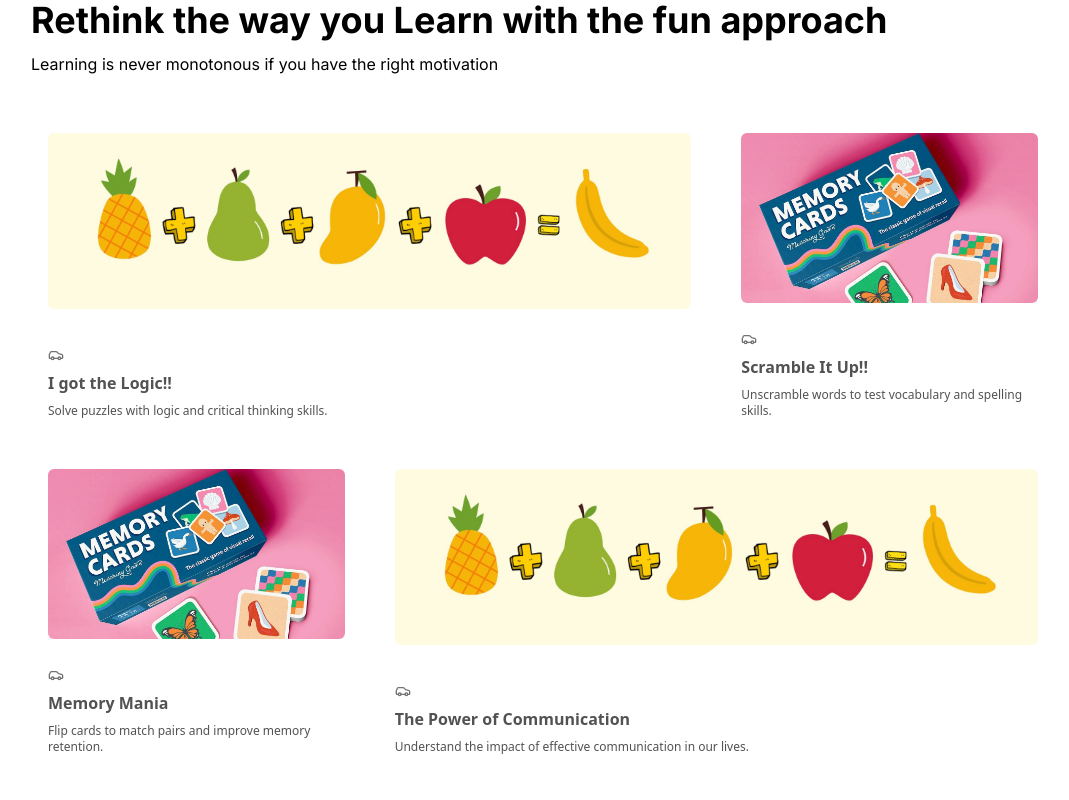
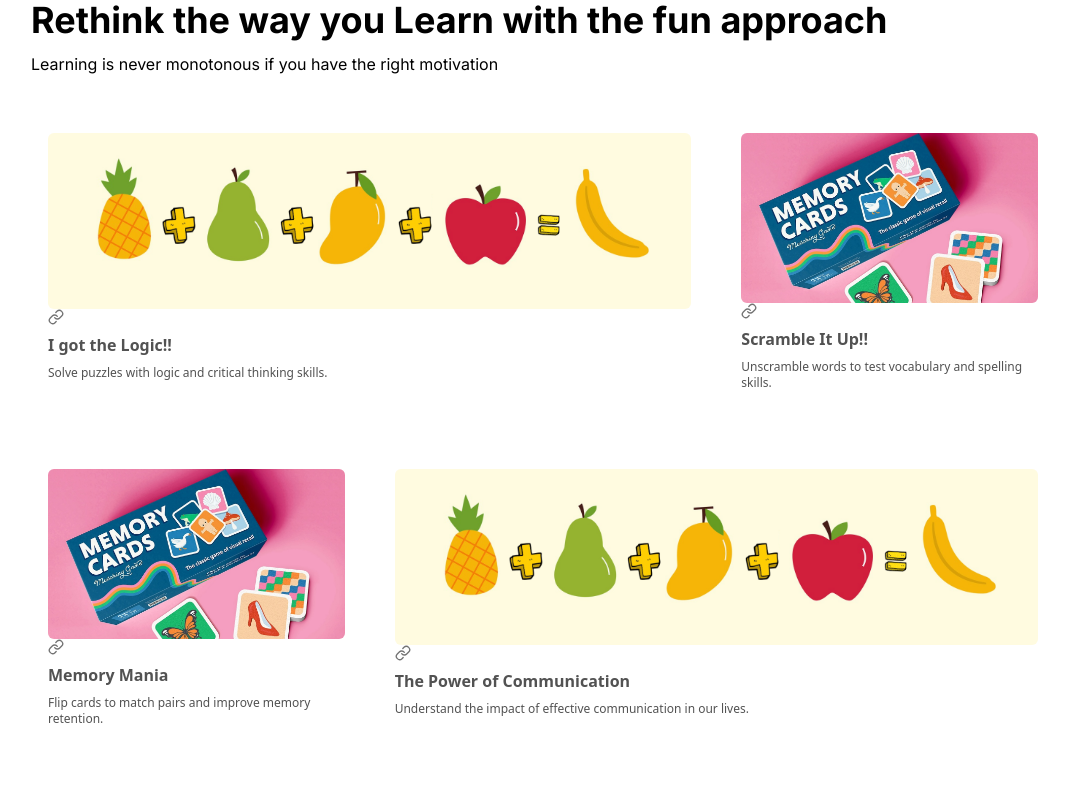
Before and after one commit to Alstudd/Think-Labs, a Next.js app in the folder devopia-paypal-mafia/: page / in a window 1280 px wide. Shown: the part 2240-3040 px from the top of the page, without its empty margins (97-1166 px from the left). Built offline with nearby package versions, Linux system fonts and the light colour scheme; no server answers.

Commit message:
Edited Dash

```diff
--- a/devopia-paypal-mafia/src/app/dashboard/page.tsx
+++ b/devopia-paypal-mafia/src/app/dashboard/page.tsx
@@ -1,26 +1,28 @@
-import { getAuthSession } from '@/lib/nextauth'
-import { redirect } from 'next/navigation'
-import React from 'react'
+import { getAuthSession } from "@/lib/nextauth";
+import { redirect } from "next/navigation";
+import React from "react";
 import DetailsDialog from "@/components/DetailsDialog";
 import HistoryCard from "@/components/dashboard/HistoryCard";
 import HotTopicsCard from "@/components/dashboard/HotTopicsCard";
 import QuizMeCard from "@/components/dashboard/QuizMeCard";
 import RecentActivityCard from "@/components/dashboard/RecentActivityCard";
-import Navbar from '@/components/Navbar';
-import CreateACourseCard from '@/components/dashboard/CreateACourseCard';
-import CourseGalleryCard from '@/components/dashboard/CourseGalleryCard';
+import Navbar from "@/components/Navbar";
+import CreateACourseCard from "@/components/dashboard/CreateACourseCard";
+import CourseGalleryCard from "@/components/dashboard/CourseGalleryCard";
+import { BentoGridSecondDemo } from "@/components/main/BentoGridSecondDemo";
+import Image from "next/image";
 
-type Props = {}
+type Props = {};
 
 export const metadata = {
   title: "Dashboard 👨‍💻",
   description: "Dashboard",
-}
+};
 
 const page = async (props: Props) => {
-  const session = await getAuthSession()
+  const session = await getAuthSession();
   if (!session?.user) {
-    return redirect("/")
+    return redirect("/");
   }
   return (
     <div>
@@ -43,9 +45,44 @@ const page = async (props: Props) => {
           <HotTopicsCard />
           <RecentActivityCard />
         </div>
+        <div className="w-[80%] mx-auto py-10 text-black dark:text-white">
+          <h1 className="text-4xl font-bold mb-3 ">
+            Rethink the way you Learn with the fun approach
+          </h1>
+          <p className="">
+            Learning is never monotonous if you have the right motivation
+          </p>
+          <BentoGridSecondDemo />
+        </div>
+        <div className="my-10 w-[80%] mx-auto grid grid-cols-2 gap-3">
+        <div className="my-auto text-black">
+          <div className=" text-4xl font-bold mb-3">
+            Unlock the Joy of your child&apos;s Learning through Interactive Learning
+          </div>
+          <p className="">
+            Discover the power of interactive education that engages children
+            and makes learning fun. Our platform combines gamification with
+            educational content to create an immersive experience that sparks
+            curiosity and fosters a love for learning
+          </p>
+          <div className="my-7">
+          <a href="/evaluators-dashboard" className="px-5 py-2 rounded-md text-black border my-7 w-[30%] border-black hover:border-b-4 hover:bg-white hover:font-semibold hover:border-l-4 hover:rounded-lg hover:translate-x-1 hover:-translate-y-1">
+            Parental Dashboard
+          </a>
+          </div>
+        </div>
+
+        <Image
+          src="/newWorld.png"
+          className=""
+          width={500}
+          height={500}
+          alt="World"
+        />
+      </div>
       </main>
     </div>
-  )
-}
+  );
+};
 
-export default page
+export default page;
--- a/devopia-paypal-mafia/src/components/Navbar.tsx
+++ b/devopia-paypal-mafia/src/components/Navbar.tsx
@@ -5,6 +5,7 @@ import UserAccountNav from "./UserAccountNav";
 import { ThemeToggle } from "./ThemeToggle";
 import { getAuthSession } from "@/lib/nextauth";
 import SignInButton from "./SignInButton";
+import { Flame } from "lucide-react";
 
 const Navbar = async () => {
   const session = await getAuthSession();
@@ -15,12 +16,15 @@ const Navbar = async () => {
         {/* Logo */}
         <Link href={"/"} className="flex items-center gap-2">
           <p className="rounded-lg border-2 border-b-4 border-r-4 border-black px-2 py-1 text-xl font-bold transition-all hover:-translate-y-[2px] md:block dark:border-white">
-            Learn Blocks
+            ThinkLabs
           </p>
         </Link>
         <div className="flex items-center">
           <ThemeToggle className="mr-4" />
-          <p className="text-lg font-bold text-gray-800 dark:text-white mr-4">Streak: 2 🔥</p>
+          <div className="flex flex-row mx-2 mr-4 my-auto">
+          <p className="text-lg font-bold text-gray-800 dark:text-white ">Streak: 2 </p>
+          <Flame size={20} className="my-auto mx-1 text-orange-500"/>
+          </div>
           {session?.user ? (
             <UserAccountNav user={session.user} />
           ) : (
--- a/devopia-paypal-mafia/src/components/main/BentoGridSecondDemo.tsx
+++ b/devopia-paypal-mafia/src/components/main/BentoGridSecondDemo.tsx
@@ -1,7 +1,7 @@
 import { cn } from "../../utils/cn";
 import React from "react";
 import { BentoGrid, BentoGridItem } from "../ui/bento-grid";
-import { Car } from "lucide-react";
+import { Car, Link } from "lucide-react";
 
 export function BentoGridSecondDemo() {
   return (
@@ -10,6 +10,7 @@ export function BentoGridSecondDemo() {
         <BentoGridItem
           key={i}
           title={item.title}
+          link={item.link}
           description={item.description}
           header={item.header}
           className={item.className}
@@ -27,29 +28,33 @@ const items = [
     title: "I got the Logic!!",
     description: "Solve puzzles with logic and critical thinking skills.",
     header: '/fruitGame.png',
+    link: '/logic',
     className: "md:col-span-2",
-    icon: <Car className="h-4 w-4 text-neutral-500" />,
+    icon: <Link className="h-4 w-4 text-neutral-500" />,
   },
   {
     title: "Scramble It Up!!",
     description: "Unscramble words to test vocabulary and spelling skills.",
     header: '/memcards.jpeg',
+    link: '/scramble',
     className: "md:col-span-1",
-    icon: <Car className="h-4 w-4 text-neutral-500" />,
+    icon: <Link className="h-4 w-4 text-neutral-500" />,
   },
   {
     title: "Memory Mania",
     description: "Flip cards to match pairs and improve memory retention.",
     header: '/memcards.jpeg',
+    link: '/memory-cards',
     className: "md:col-span-1",
-    icon: <Car className="h-4 w-4 text-neutral-500" />,
+    icon: <Link className="h-4 w-4 text-neutral-500" />,
   },
   {
     title: "The Power of Communication",
     description:
       "Understand the impact of effective communication in our lives.",
     header: '/fruitGame.png',
+    link: '/logic',
     className: "md:col-span-2",
-    icon: <Car className="h-4 w-4 text-neutral-500" />,
+    icon: <Link className="h-4 w-4 text-neutral-500" />,
   },
 ];
--- a/devopia-paypal-mafia/src/components/ui/bento-grid.tsx
+++ b/devopia-paypal-mafia/src/components/ui/bento-grid.tsx
@@ -23,12 +23,14 @@ export const BentoGrid = ({
 export const BentoGridItem = ({
   className,
   title,
+  link,
   description,
   header,
   icon,
 }: {
   className?: string;
   title?: string | React.ReactNode;
+  link?: string;
   description?: string | React.ReactNode;
   header?: string | React.ReactNode;
   icon?: React.ReactNode;
@@ -40,6 +42,7 @@ export const BentoGridItem = ({
         className
       )}
     >
+      <a href={link}>
       {header && <Image src={header as string} height={100} width={1200} className="rounded-md" alt="Image"/>}
       <div className="group-hover/bento:translate-x-2 transition duration-200">
         {icon}
@@ -50,6 +53,7 @@ export const BentoGridItem = ({
           {description}
         </div>
       </div>
+      </a>
     </div>
   );
 };
```
Also changed, not shown: devopia-paypal-mafia/src/components/TeachersDashboard.tsx (+4 -10 lines), 1 other file (tests, documents, lock files or other folders).
